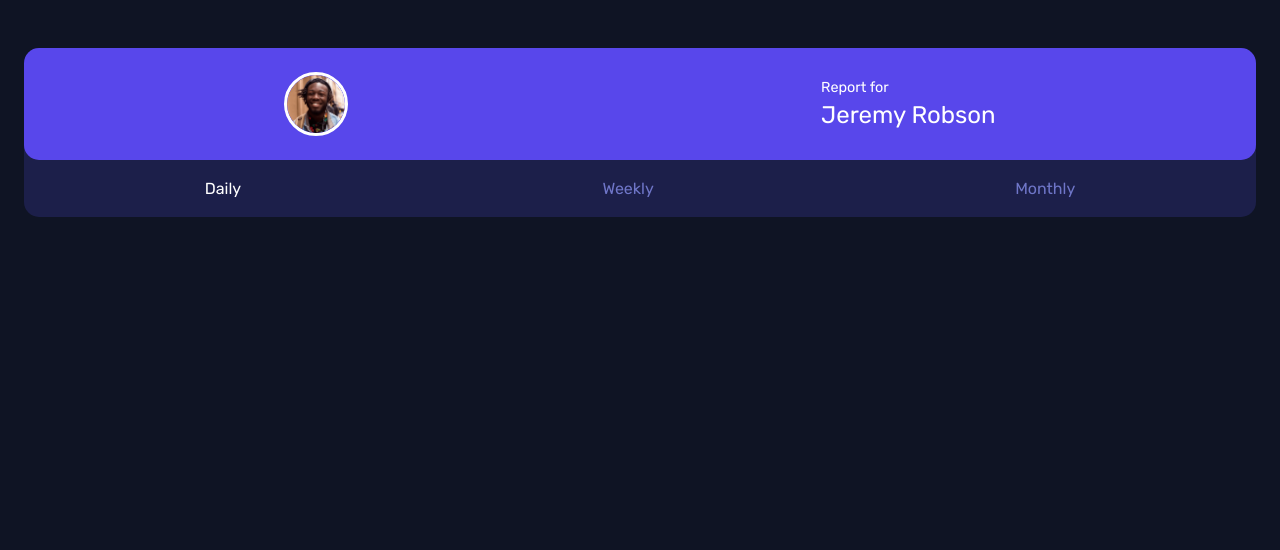
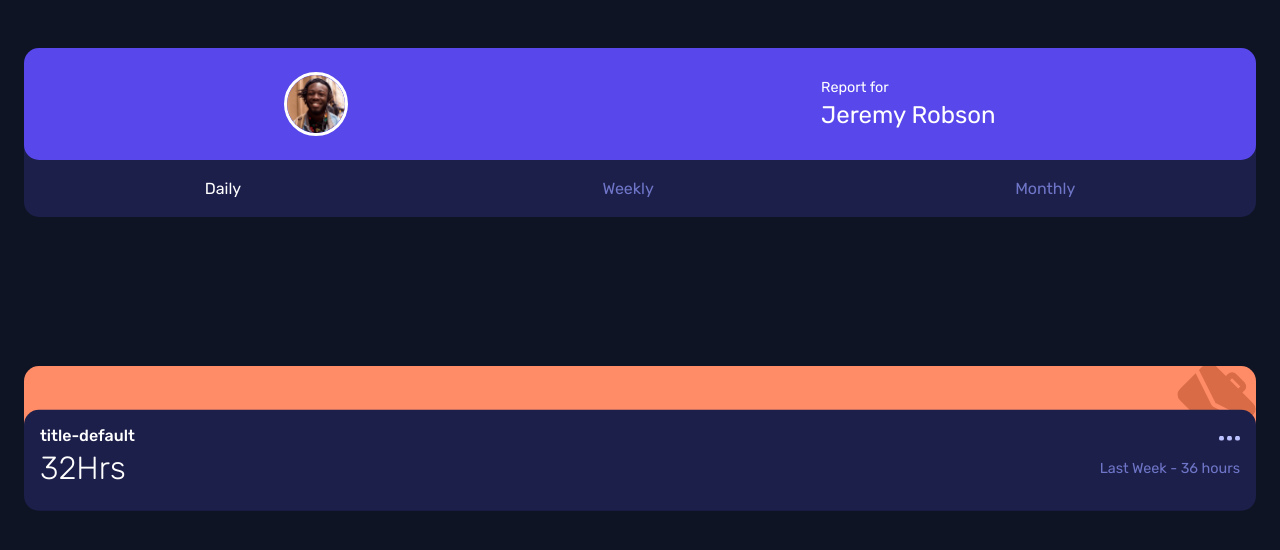
Before and after one commit to Skorin-Vladislav/frontend-mentor-time-tracking-dashboard, a React (Create React App) app in the folder client/: page / in a window 1280 px wide. Shown: the top 550 px of the page. Built offline with nearby package versions, Linux system fonts and the light colour scheme; no server answers.

Commit message:
wip props

```diff
--- a/client/src/App.tsx
+++ b/client/src/App.tsx
@@ -1,6 +1,6 @@
 import React from "react";
 import { useState, useEffect } from "react";
-
+import Card from "./Components/Card/Card";
 import user from "./Assets/Images/image-jeremy.png";
 import "./Assets/Styles/App.scss";
 
@@ -24,7 +24,25 @@ function App() {
   }
 
   let [api, setApi] = useState();
-  let [data, setData] = useState<IDataElement[] | null>(null);
+  let [data, setData] = useState<IDataElement[]>([
+    {
+      title: "title-default",
+      timeframes: {
+        daily: {
+          current: 12,
+          previous: 13,
+        },
+        weekly: {
+          current: 14,
+          previous: 15,
+        },
+        monthly: {
+          current: 16,
+          previous: 17,
+        },
+      },
+    },
+  ]);
   let [daily, setDaily] = useState(true);
   let [weekly, setWeekly] = useState(false);
   let [monthly, setMonthly] = useState(false);
@@ -93,6 +111,11 @@ function App() {
             </p>
           </div>
         </div>
+
+        <Card
+          props={data[0]}
+          selection={daily ? "daily" : monthly ? "monthly" : "weekly"}
+        />
       </div>
       {/* <div>
         <b>From API</b> {api}
--- a/client/src/Assets/Styles/App.scss
+++ b/client/src/Assets/Styles/App.scss
@@ -24,7 +24,7 @@ $pale-blue: hsl(236, 100%, 87%);
   display: grid;
 
   grid-template-columns: 1fr;
-
+  min-height: 100vh;
   padding: 3em 1.5em;
 }
 
--- a/client/src/Assets/Styles/Card.scss
+++ b/client/src/Assets/Styles/Card.scss
@@ -0,0 +1,79 @@
+$light-red: hsl(15, 100%, 70%); //(work)
+$dark-blue: hsl(235, 46%, 20%);
+$desaturated-blue: hsl(235, 45%, 61%);
+
+* {
+  margin: 0;
+  padding: 0;
+  box-sizing: border-box;
+}
+
+.time-card {
+  position: relative;
+}
+
+.time-card-header {
+  background-color: $light-red;
+  display: flex;
+  justify-content: flex-end;
+  border-radius: 15px;
+  overflow: hidden;
+  z-index: 4;
+  img {
+    transform: translateY(-0.2em);
+  }
+}
+
+.time-card-info {
+  background-color: $dark-blue;
+  z-index: 5;
+  font-family: "Rubik", sans-serif;
+  border-radius: 15px;
+  min-height: 5em; // template (delete)
+  min-width: 100%; // template (delete)
+
+  transform: translateY(-2.2em);
+}
+
+.info-wrapper {
+  font-family: "Rubik", sans-serif;
+  color: white;
+  display: flex;
+  justify-content: space-between;
+  padding: 1em;
+  padding-bottom: 1.5em;
+
+  div {
+    display: flex;
+    flex-direction: column;
+    justify-content: space-between;
+
+    .title {
+      font-weight: 500;
+      padding-bottom: 0.3em;
+    }
+    .time-spent {
+      font-size: 2em;
+      font-weight: 300;
+    }
+  }
+
+  div:nth-child(2) {
+    display: flex;
+    flex-direction: column;
+    justify-content: space-around;
+
+    .prev-span-results {
+      color: $desaturated-blue;
+      font-size: 0.9em;
+    }
+    img {
+      max-width: 2em;
+      float: right;
+      align-self: end;
+      &:hover {
+        cursor: pointer;
+      }
+    }
+  }
+}
--- a/client/src/Components/Card/Card.tsx
+++ b/client/src/Components/Card/Card.tsx
@@ -1,8 +1,39 @@
 import React from "react";
+import icon_work from "../../Assets/Images/icon-work.svg";
+import icon_ellipsis from "../../Assets/Images/icon-ellipsis.svg";
+import { useEffect } from "react";
 import "../../Assets/Styles/Card.scss";
 
-function Card() {
-  return <div>Card</div>;
+function Card(props: any) {
+  useEffect(() => {}, [props]);
+
+  const checkType = () => {
+    console.log(typeof props);
+    console.log(props.selection);
+    console.log(props);
+  };
+
+  return (
+    <div className="time-card">
+      <div className="time-card-header">
+        <img src={icon_work} alt=""></img>
+      </div>
+      <div className="time-card-info">
+        <div className="info-wrapper">
+          <div>
+            <div className="title">{props.props.title}</div>
+            <div className="time-spent" onClick={checkType}>
+              32Hrs
+            </div>
+          </div>
+          <div>
+            <img src={icon_ellipsis} alt=""></img>
+            <div className="prev-span-results">Last Week - 36 hours</div>
+          </div>
+        </div>
+      </div>
+    </div>
+  );
 }
 
 export default Card;
```
